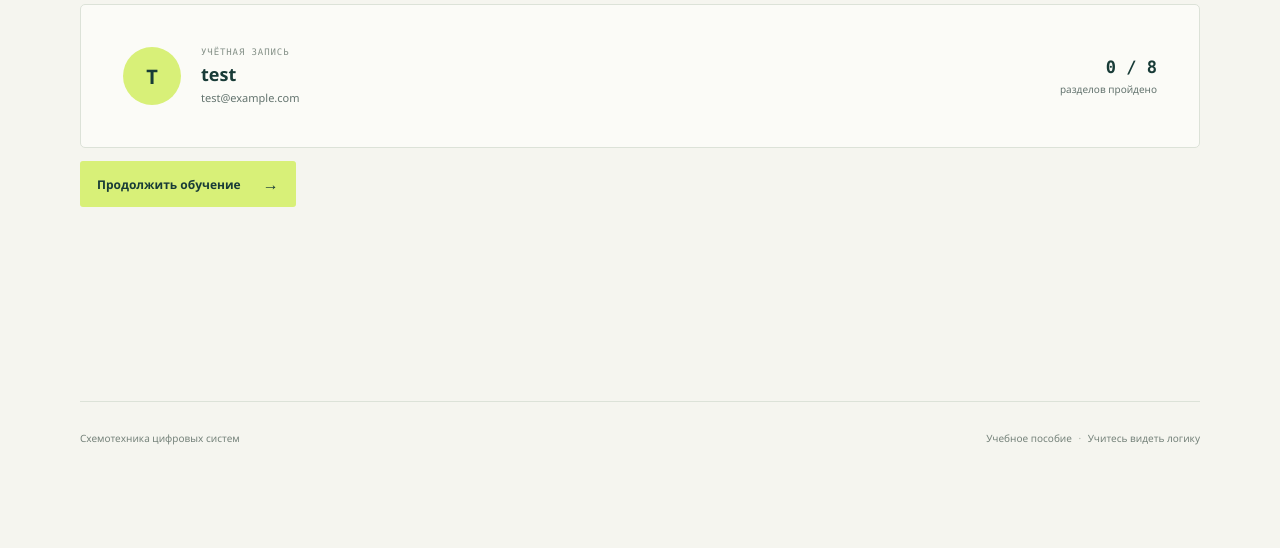
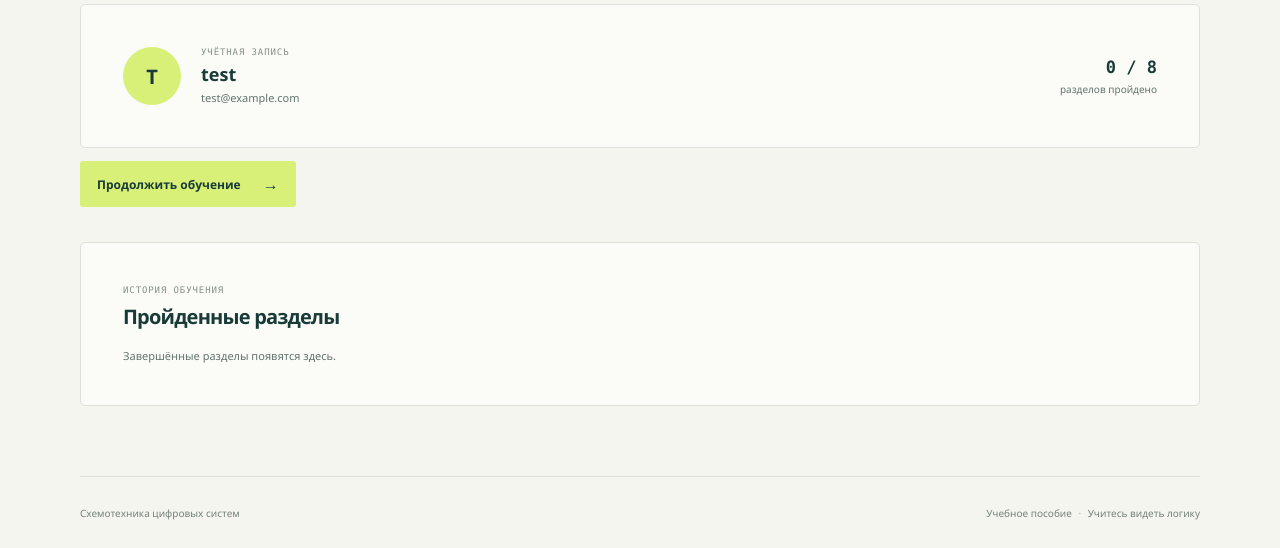
Before and after one commit to schvp/study_guide, a Flask app: page /profile in a window 1280 px wide. Shown: the part 327-875 px from the top of the page. Before the commit the page ends 772 px from the top, so only its background shows below. Run offline with Flask 3, Linux system fonts and the light colour scheme; the visitor is signed in with stand-in values (Sample User, id 1); data comes from the database, SQL or seed files in the repository; data that the repository does not hold is empty.

Commit message:
history user progress

```diff
--- a/app.py
+++ b/app.py
@@ -311,6 +311,28 @@ def create_app(test_config=None):
     def render_app_section(active_nav):
         user = current_user()
         if active_nav == "profile":
+            completion_history = (
+                get_db()
+                .execute(
+                    """
+                    SELECT chapters.id AS chapter_id, chapters.title,
+                        strftime(
+                            '%d.%m.%Y %H:%M',
+                            history.completed_at,
+                            'localtime'
+                        ) AS completed_at
+                    FROM chapter_completion_history AS history
+                    JOIN chapters ON chapters.id = history.chapter_id
+                    WHERE history.user_id = ?
+                        AND chapters.course_id = ?
+                    ORDER BY history.completed_at DESC, chapters.position DESC
+                    """,
+                    (user["id"], get_course()["id"]),
+                )
+                .fetchall()
+                if user
+                else []
+            )
             return render_template(
                 "section.html",
                 active_nav=active_nav,
@@ -341,6 +363,7 @@ def create_app(test_config=None):
                     if user
                     else 0
                 ),
+                completion_history=completion_history,
                 csrf_token=session["csrf_token"],
             )
         return render_template(
@@ -583,6 +606,13 @@ def create_app(test_config=None):
             """,
             (user["id"], chapter_id, int(payload["completed"])),
         )
+        get_db().execute(
+            """
+            INSERT OR IGNORE INTO chapter_completion_history (user_id, chapter_id)
+            VALUES (?, ?)
+            """,
+            (user["id"], chapter_id),
+        )
         get_db().commit()
         return jsonify(chapter_id=chapter_id, completed=payload["completed"])
 
--- a/migrations.py
+++ b/migrations.py
@@ -93,11 +93,36 @@ def _link_progress_to_chapters(database):
     )
 
 
+def _create_chapter_completion_history(database):
+    database.execute(
+        """
+        CREATE TABLE chapter_completion_history (
+            id INTEGER PRIMARY KEY AUTOINCREMENT,
+            user_id INTEGER NOT NULL REFERENCES users(id) ON DELETE CASCADE,
+            chapter_id INTEGER NOT NULL REFERENCES chapters(id) ON DELETE CASCADE,
+            completed_at TEXT NOT NULL DEFAULT CURRENT_TIMESTAMP,
+            UNIQUE (user_id, chapter_id)
+        )
+        """
+    )
+    database.execute(
+        """
+        INSERT INTO chapter_completion_history (
+            user_id, chapter_id, completed_at
+        )
+        SELECT user_id, chapter_id, updated_at
+        FROM chapter_progress
+        WHERE completed = 1
+        """
+    )
+
+
 MIGRATIONS = (
     (1, "create_user_tables", _create_user_tables),
     (2, "add_username", _add_username),
     (3, "create_course_tables", _create_course_tables),
     (4, "link_progress_to_chapters", _link_progress_to_chapters),
+    (5, "create_chapter_completion_history", _create_chapter_completion_history),
 )
 
 
--- a/static/style.css
+++ b/static/style.css
@@ -1440,6 +1440,58 @@ a.chapter-link:hover {
     font-size: 17px;
 }
 
+.profile-history {
+    margin-top: 35px;
+    padding: clamp(24px, 5vw, 42px);
+    border: 1px solid var(--line);
+    border-radius: 5px;
+    background: #fbfbf7;
+}
+
+.profile-history-heading .profile-label {
+    margin-bottom: 8px;
+}
+
+.profile-history-heading h2 {
+    margin: 0;
+    font-size: 20px;
+    letter-spacing: -0.04em;
+}
+
+.profile-history-list {
+    display: grid;
+    gap: 0;
+    margin: 20px 0 0;
+    padding: 0;
+    list-style: none;
+}
+
+.profile-history-list li {
+    display: flex;
+    align-items: center;
+    justify-content: space-between;
+    gap: 16px;
+    padding: 13px 0;
+    border-top: 1px solid var(--line);
+}
+
+.profile-history-list a {
+    color: var(--ink);
+    font-size: 12px;
+    font-weight: 700;
+    text-decoration: none;
+}
+
+.profile-history-list time,
+.profile-history-empty {
+    color: var(--muted);
+    font-size: 11px;
+}
+
+.profile-history-empty {
+    margin: 18px 0 0;
+}
+
 button:focus-visible,
 a:focus-visible,
 input:focus-visible {
@@ -1652,6 +1704,12 @@ input:focus-visible {
         margin: 9px 0 0 71px;
         text-align: left;
     }
+
+    .profile-history-list li {
+        align-items: flex-start;
+        flex-direction: column;
+        gap: 6px;
+    }
 }
 
 @media (prefers-reduced-motion: reduce) {
--- a/templates/section.html
+++ b/templates/section.html
@@ -45,6 +45,24 @@
                 </div>
             </section>
             <a class="primary-link section-course-link" href="{{ url_for('home', _anchor='my-course') }}">Продолжить обучение <span aria-hidden="true">→</span></a>
+            <section class="profile-history" aria-labelledby="profile-history-title">
+                <div class="profile-history-heading">
+                    <p class="profile-label">ИСТОРИЯ ОБУЧЕНИЯ</p>
+                    <h2 id="profile-history-title">Пройденные разделы</h2>
+                </div>
+                {% if completion_history %}
+                    <ol class="profile-history-list">
+                        {% for item in completion_history %}
+                            <li>
+                                <a href="{{ url_for('course_chapter', chapter_id=item.chapter_id) }}">{{ item.title }}</a>
+                                <time>{{ item.completed_at }}</time>
+                            </li>
+                        {% endfor %}
+                    </ol>
+                {% else %}
+                    <p class="profile-history-empty">Завершённые разделы появятся здесь.</p>
+                {% endif %}
+            </section>
         {% elif active_nav == "profile" %}
             <section class="section-placeholder">
                 <span class="placeholder-mark" aria-hidden="true">◉</span>
```
Also changed, not shown: tests/test_auth.py (+58 -1 lines), tests/test_migrations.py (+14 -3 lines), README.md.
